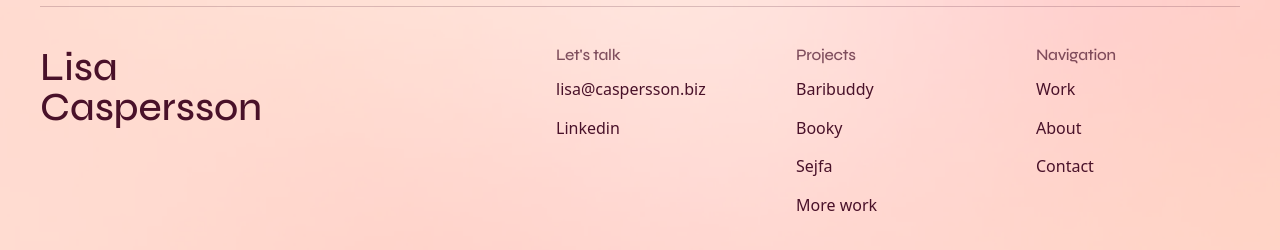
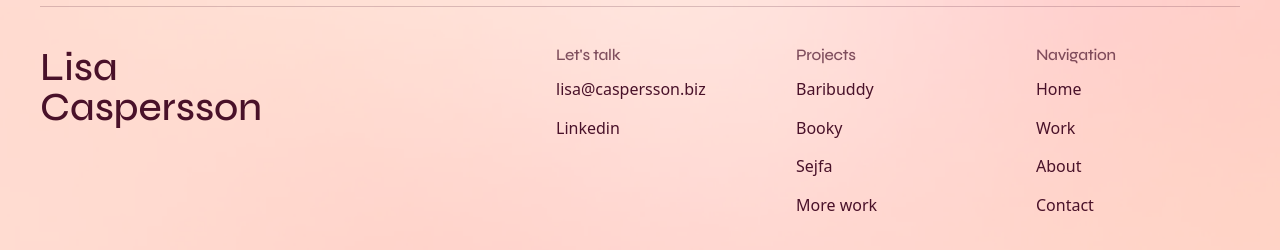
Before and after one commit to lica-ux/portfolio, a React (Vite) app: page / in a window 1280 px wide. Shown: the part 7394-7644 px from the top of the page. Built offline with nearby package versions, Linux system fonts and the light colour scheme.

Commit message:
chore: auto-save 2026-05-01 21:20

```diff
--- a/src/components/Footer/Footer.tsx
+++ b/src/components/Footer/Footer.tsx
@@ -165,14 +165,19 @@ export default function Footer() {
               </p>
               <nav aria-label="Footer navigation">
                 <ul className="flex flex-col">
-                  {['Work', 'About', 'Contact'].map((item) => (
-                    <li key={item}>
+                  {[
+                    { label: 'Home', href: '/' },
+                    { label: 'Work', href: '#work' },
+                    { label: 'About', href: '#about' },
+                    { label: 'Contact', href: '#contact' },
+                  ].map(({ label, href }) => (
+                    <li key={label}>
                       <a
-                        href={`#${item.toLowerCase()}`}
+                        href={href}
                         className="inline-block px-1 py-2 text-[16px] font-normal leading-[1.4] focus-visible:outline-2 focus-visible:outline-offset-2 whitespace-nowrap"
                         style={{ color: 'var(--color-nav-text)' }}
                       >
-                        {item}
+                        {label}
                       </a>
                     </li>
                   ))}
```
